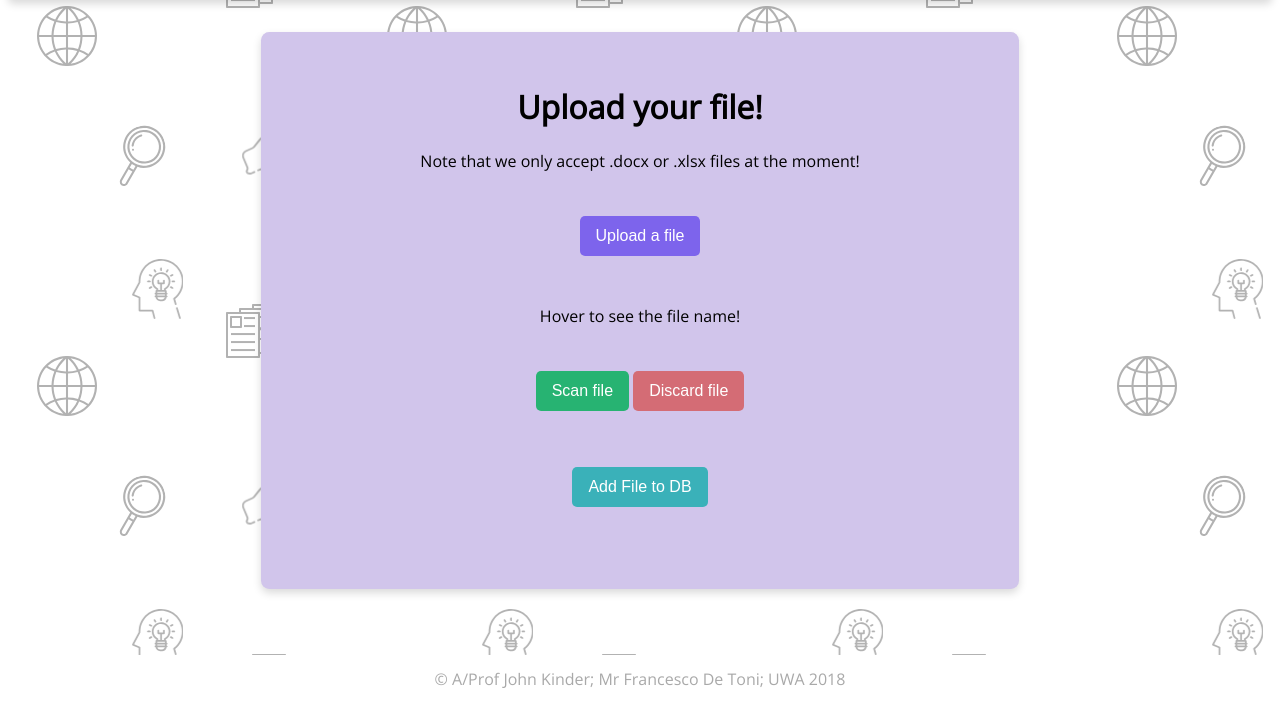
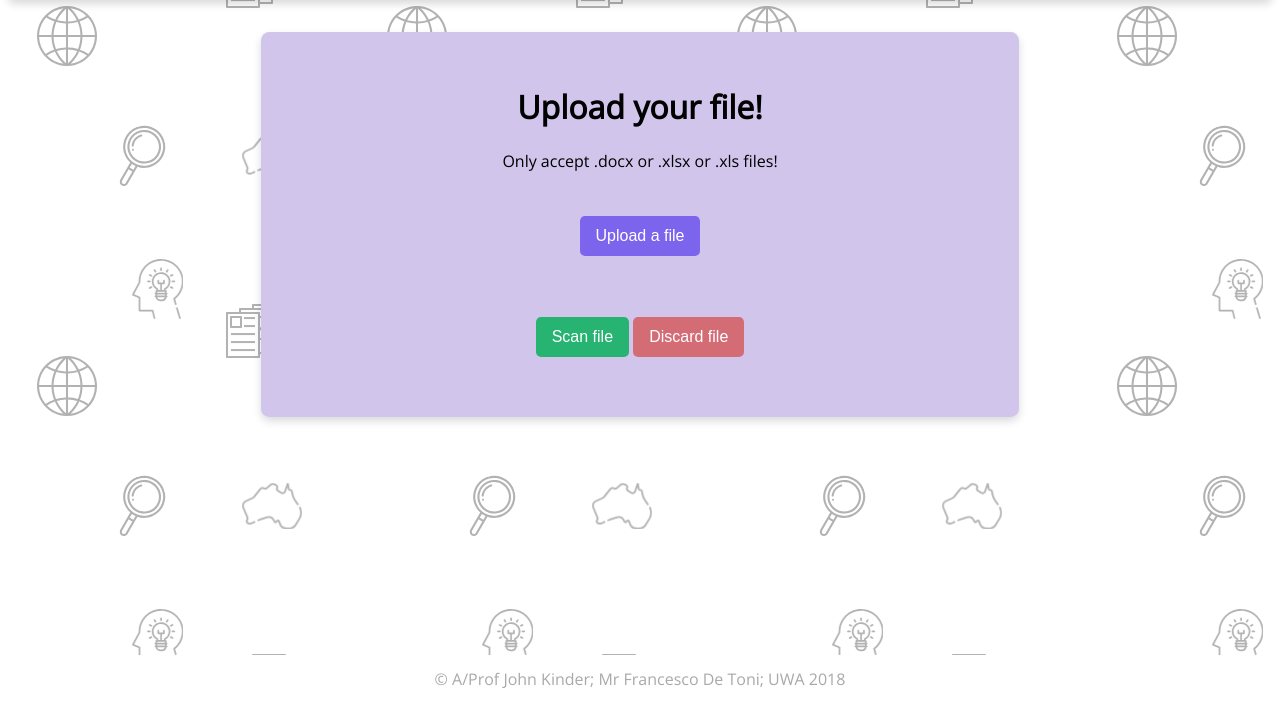
Before and after one commit to jordiup/3200PROJECT, a Django app: page /db/upload/ in a window 1280 px wide. Shown: the part 97-800 px from the top of the page. Run offline with Django 3.2, Linux system fonts and the light colour scheme; the visitor is signed in with stand-in values (Sample User, id 1).

Commit message:
small changes to login and upload page

```diff
--- a/letter_extraction/db/templates/db/login.html
+++ b/letter_extraction/db/templates/db/login.html
@@ -23,6 +23,10 @@
         <br>
         <br>
         <input class="submitform" type="submit" value="Login" form="form1">
+        <br>
+        <div style="font-size:10px">
+            <i>Don't have an account? Request for an account to this e-mail: Francesco.detoni@research.uwa.edu.au</i>
+        </div>
     </form>
     <br>
     {% if message %}
--- a/letter_extraction/db/templates/db/upload.html
+++ b/letter_extraction/db/templates/db/upload.html
@@ -26,13 +26,6 @@
 
 
     {% block hr %}
-    <script>
-        function mydelete() {
-            var x = document.getElementById("updfile");
-            x.value="";
-        }
-    </script>
-
     <div class="header-right">
         <a href="{% url 'db:index' %}">Home</a>
         <a href="{% url 'db:search' %}">Search</a>
@@ -44,18 +37,19 @@
     {% block body %}
     <div class="searchheader">
         <h1>Upload your file!</h1>
-        <p>Note that we only accept .docx or .xlsx files at the moment!</p>
+        <p>Only accept .docx or .xlsx or .xls files!</p>
         <form action="{% url 'db:upload' %}" method="POST" id="uploadfield" enctype="multipart/form-data">
             {% csrf_token %}
             <div class="custom-file-upload">
                 <button class="bt-upload">Upload a file</button>
                 <input type="file" name="myfile" id="updfile"></input>
             </div>
-            <p>Hover to see the file name!</p>
+            <div id="file-upload-name"></div>
             <button class="bt-submit" type="submit"> Scan file</button>
             <button class="bt-discard" onclick="mydelete()">Discard file</button>
         </form>
     </div>
+    {% if list %}
         <form action = "{% url 'db:index' %}" method = "POST" id = "input_field" class = "input_form">
             {% csrf_token %}
             <button class="bt-add" type="submit" name = "input_file">Add File to DB</button>
@@ -96,5 +90,23 @@
         {% endfor %}
         {% endif %}
         </div>
+    {% endif %}
 
+    <script>
+        var input = document.getElementById("updfile");
+        var infoArea = document.getElementById("file-upload-name");
+
+        function mydelete() {
+            input.value="";
+            infoArea.textContent = "";
+        }
+
+        input.addEventListener("change", showFileName);
+
+        function showFileName( event ) {
+            var input = event.srcElement;
+            var fileName = input.files[0].name;
+            infoArea.textContent = "File selected: " + fileName;
+        }
+    </script>
     {% endblock %}
```
Also changed, not shown: 4 other files. Lines whose indentation alone changed are shown as unchanged.
